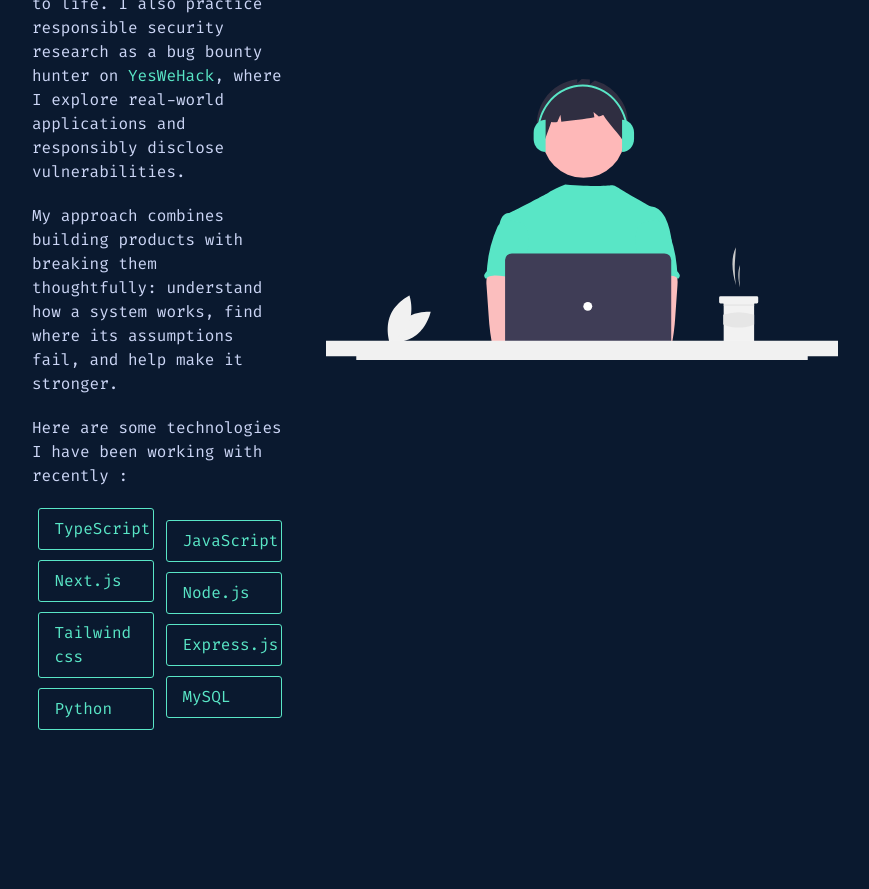
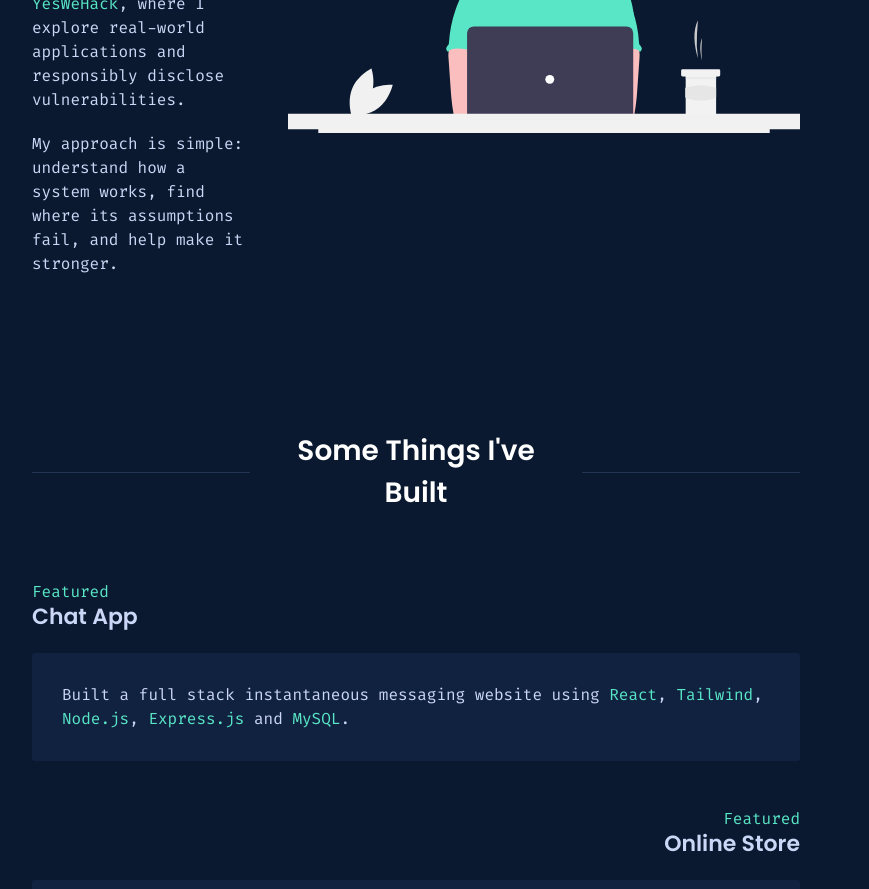
Before and after one commit to Azeroji/portfolio, a Next.js app: page / in a window 1280 px wide. Shown: the part 1260-2149 px from the top of the page, without its empty margins (224-1093 px from the left). Built offline with nearby package versions, Linux system fonts and the light colour scheme.

Commit message:
Remove web development positioning from about section

```diff
--- a/components/About/About.tsx
+++ b/components/About/About.tsx
@@ -16,24 +16,8 @@ const About = (props: Props) => {
         <div className='flex justify-between items-center gap-x-[5%]'>
           <div className='flex flex-col gap-y-[20px]'>
             <p>Hello! my name is Dalil and I am currently pursuing my studies in Computer Science at the National Higher School of Computer Science in Algiers, Algeria.</p>
-            <p>I enjoy the process of web development, from conceiving and designing websites to bringing them to life. I also practice responsible security research as a bug bounty hunter on <a className='text-TXT hover:underline' href='https://yeswehack.com/hunters/Azerojii#latest-hacktivity'>YesWeHack</a>, where I explore real-world applications and responsibly disclose vulnerabilities.</p>
-            <p>My approach combines building products with breaking them thoughtfully: understand how a system works, find where its assumptions fail, and help make it stronger.</p>
-            <p>Here are some technologies I have been working with recently :</p>
-
-            <div className='flex w-[100%] justify-around items-center'>
-              <ul className='flex flex-col gap-y-[10px] w-[45%]'>
-                <li className='text-TXT border border-TXT px-[15px] py-[8px] rounded-[3px]'>TypeScript</li>
-                <li className='text-TXT border border-TXT px-[15px] py-[8px] rounded-[3px]'>Next.js</li>
-                <li className='text-TXT border border-TXT px-[15px] py-[8px] rounded-[3px]'>Tailwind css</li>
-                <li className='text-TXT border border-TXT px-[15px] py-[8px] rounded-[3px]'>Python</li>
-              </ul>
-              <ul className='flex flex-col gap-y-[10px] w-[45%]'>
-                <li className='text-TXT border border-TXT px-[15px] py-[8px] rounded-[3px]'>JavaScript</li>
-                <li className='text-TXT border border-TXT px-[15px] py-[8px] rounded-[3px]'>Node.js</li>
-                <li className='text-TXT border border-TXT px-[15px] py-[8px] rounded-[3px]'>Express.js</li>
-                <li className='text-TXT border border-TXT px-[15px] py-[8px] rounded-[3px]'>MySQL</li>
-              </ul>
-            </div>
+            <p>I practice responsible security research as a bug bounty hunter on <a className='text-TXT hover:underline' href='https://yeswehack.com/hunters/Azerojii#latest-hacktivity'>YesWeHack</a>, where I explore real-world applications and responsibly disclose vulnerabilities.</p>
+            <p>My approach is simple: understand how a system works, find where its assumptions fail, and help make it stronger.</p>
           </div>
           <Image className='lg:block hidden' src="/images/about.svg" alt="logo" width="512" height="512"/>
         </div>
```
